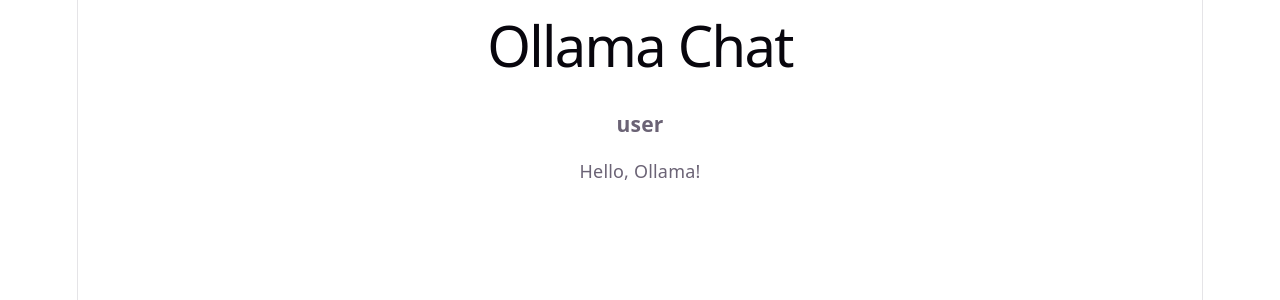
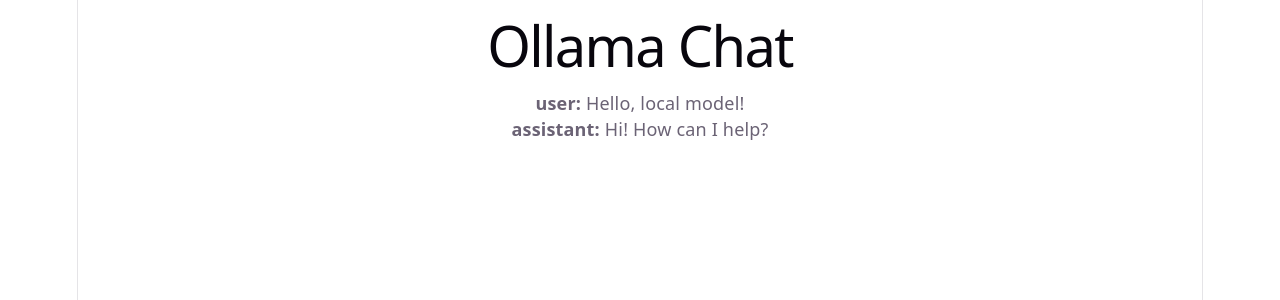
Before and after one commit to Sabbha20/lo-ol-chat, a React (Vite) app: page / in a window 1280 px wide. Shown: the top 300 px of the page. Built offline with nearby package versions, Linux system fonts and the light colour scheme.

Commit message:
map added

```diff
--- a/src/App.tsx
+++ b/src/App.tsx
@@ -6,16 +6,19 @@
 
 function App() {
 
-  const firstMsg: Message = {
-    role: 'user',
-    content: "Hello, Ollama!"
-  }
+  const messages: Message[] = [
+    { role: 'user', content: 'Hello, local model!' },
+    { role: 'assistant', content: 'Hi! How can I help?' },
+  ]
 
   return (
     <>
       <h1>Ollama Chat</h1>
-      <h3>{firstMsg.role}</h3>
-      <p>{firstMsg.content}</p>
+      {messages.map((msg, i) => (
+        <p key={i}>
+          <strong>{msg.role}:</strong> {msg.content}
+        </p>
+      ))}
     </>
   )
 }
```
